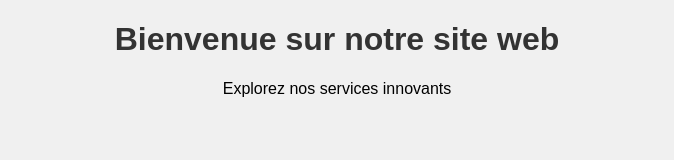
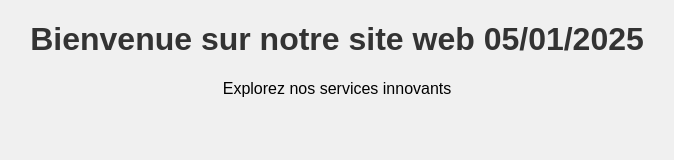
Before and after one commit to DHIA711/test, a plain HTML site: page index.html in a window 1280 px wide. Shown: the whole page, without its empty margins (303-977 px from the left). Drawn offline with Linux system fonts and the light colour scheme.

```diff
--- a/index.html
+++ b/index.html
@@ -16,7 +16,7 @@
     </style>
 </head>
 <body>
-    <h1>Bienvenue sur notre site web</h1>
+    <h1>Bienvenue sur notre site web 05/01/2025</h1>
     <p>Explorez nos services innovants</p>
 </body>
 </html>
```
Also changed, not shown: 1 other file.
